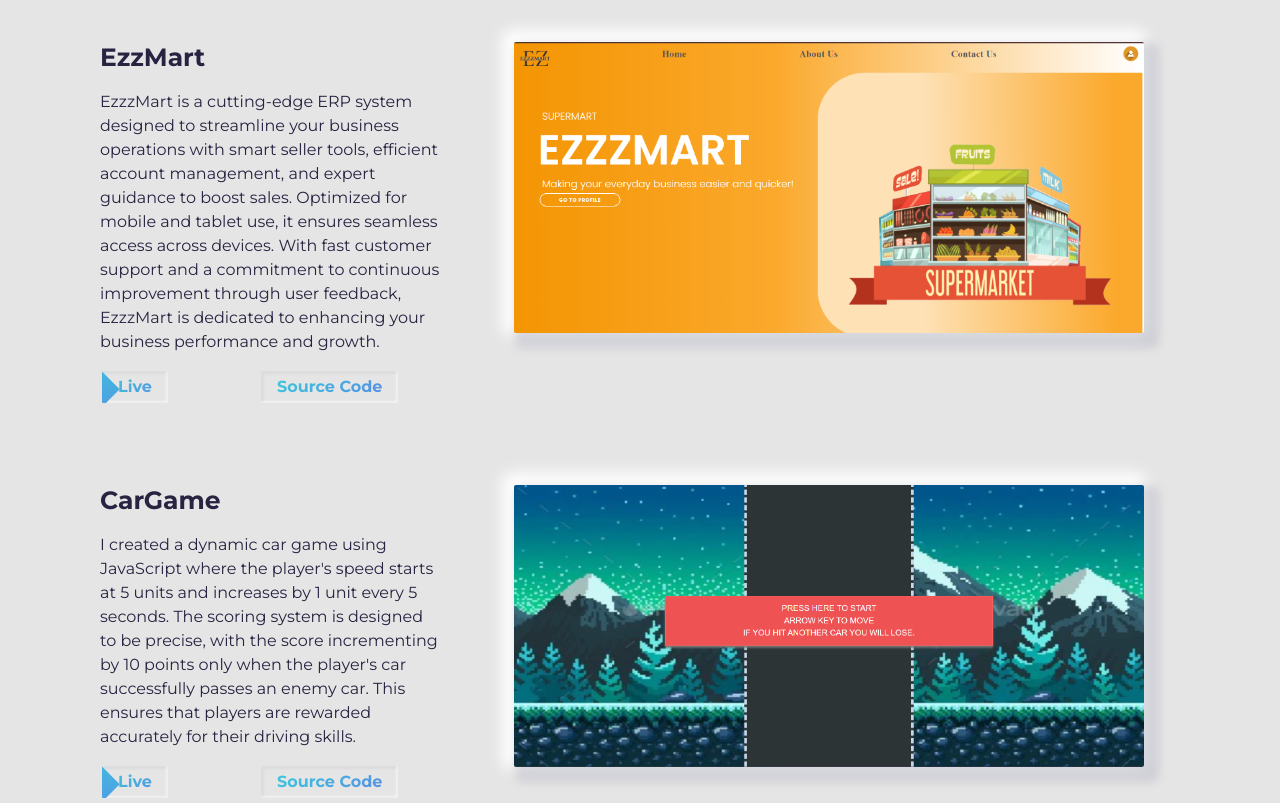
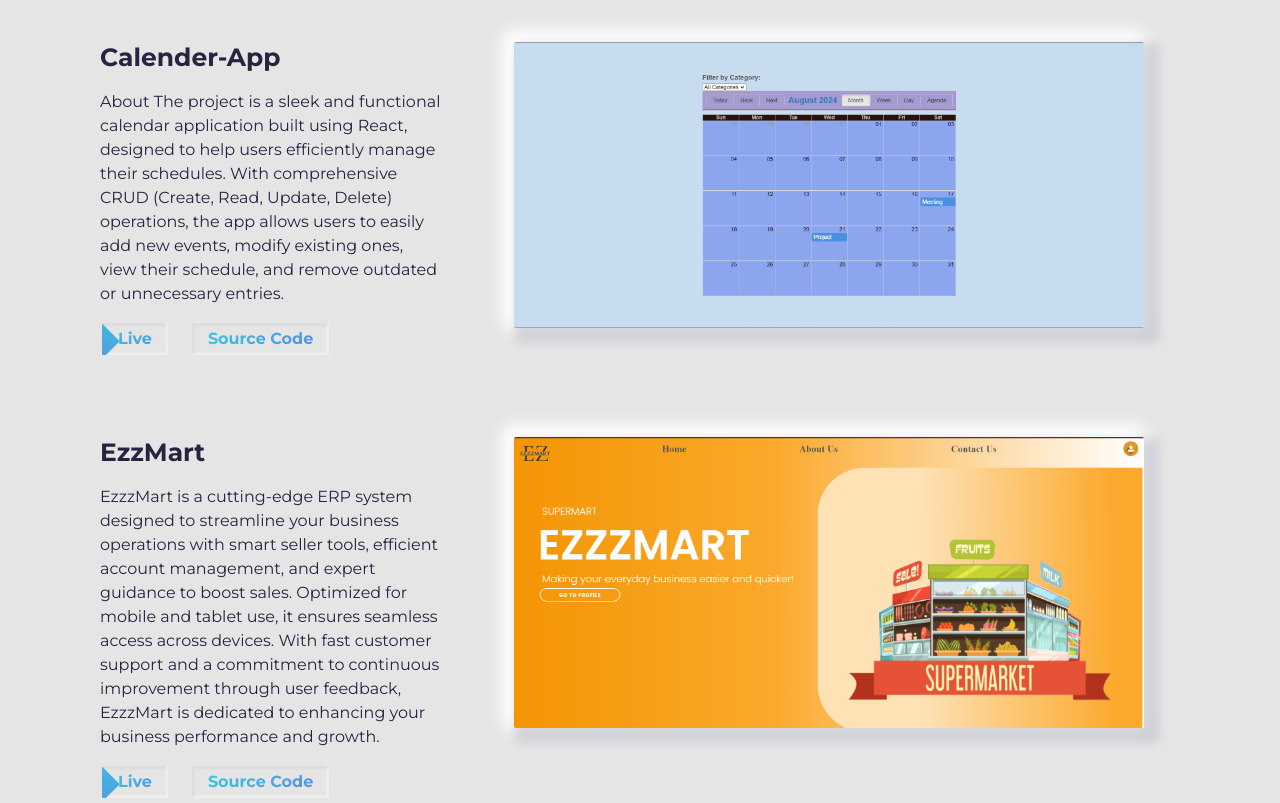
Before and after one commit to Ansh0407/MyPortfolio, a plain HTML site: page index.html in a window 1280 px wide. Shown: the part 1459-2262 px from the top of the page. Drawn offline with nearby package versions, Linux system fonts and the light colour scheme; a script that the page names is missing; files whose address does not match are found by name.

Commit message:
Updated Projects

```diff
--- a/css/main.css
+++ b/css/main.css
@@ -867,7 +867,9 @@ section .row span {
   width: 100%;
   display: flex;
   align-items: center;
+  gap: 20px;
   flex-wrap: wrap;
+  margin-top: 10px;
 }
 
 #projects .project-wrapper__image {
--- a/index.html
+++ b/index.html
@@ -185,6 +185,54 @@
         <div class="project-wrapper">
           <h2 class="section-title dark-blue-text">Projects</h2>
 
+          <!--Calender-App-->
+
+          <article class="row">
+            <div class="project-wrapper__text">
+              <h3 class="project-wrapper__text-title">Calender-App</h3>
+              <p class="project-wrapper__text-info">
+                About The project is a sleek and functional calendar application
+                built using React, designed to help users efficiently manage
+                their schedules. With comprehensive CRUD (Create, Read, Update,
+                Delete) operations, the app allows users to easily add new
+                events, modify existing ones, view their schedule, and remove
+                outdated or unnecessary entries.
+              </p>
+              <div class="project-wrapper__text-btns">
+                <a
+                  href="https://ansh-calender-app.vercel.app/"
+                  target="_blank"
+                  rel="noopener noreferrer"
+                  class="cta-btn cta-btn--hero cta-btn--projects"
+                  >Live</a
+                >
+                <a
+                  href="https://github.com/Ansh0407/Calender-app"
+                  target="_blank"
+                  rel="noopener noreferrer"
+                  class="cta-btn cta-btn--hero cta-btn--projects"
+                  >Source Code</a
+                >
+              </div>
+            </div>
+
+            <div class="project-wrapper__image">
+              <a href="#" target="_blank" rel="noopener noreferrer">
+                <div class="thumbnail rounded">
+                  <img
+                    src="./assets/calenderapp.png"
+                    class="img-fluid"
+                    alt="Project Image"
+                    width="1366"
+                    height="767"
+                  />
+                </div>
+              </a>
+            </div>
+          </article>
+
+          <!--Calender-app -->
+
           <!--EzzzMart Project -->
           <article class="row">
             <div class="project-wrapper__text">
@@ -206,7 +254,7 @@
                   class="cta-btn cta-btn--hero cta-btn--projects"
                   >Live</a
                 >
-                &nbsp;&nbsp;&nbsp;&nbsp;&nbsp;&nbsp;&nbsp;&nbsp;&nbsp;&nbsp;&nbsp;&nbsp;&nbsp;&nbsp;&nbsp;&nbsp;&nbsp;&nbsp;&nbsp;&nbsp;&nbsp;&nbsp;&nbsp;&nbsp;&nbsp;&nbsp;&nbsp;&nbsp;&nbsp;&nbsp;&nbsp;&nbsp;&nbsp;&nbsp;
+
                 <a
                   href="https://github.com/Ansh0407/EzzzMart"
                   target="_blank"
@@ -253,7 +301,7 @@
                   class="cta-btn cta-btn--hero cta-btn--projects"
                   >Live</a
                 >
-                &nbsp;&nbsp;&nbsp;&nbsp;&nbsp;&nbsp;&nbsp;&nbsp;&nbsp;&nbsp;&nbsp;&nbsp;&nbsp;&nbsp;&nbsp;&nbsp;&nbsp;&nbsp;&nbsp;&nbsp;&nbsp;&nbsp;&nbsp;&nbsp;&nbsp;&nbsp;&nbsp;&nbsp;&nbsp;&nbsp;&nbsp;&nbsp;&nbsp;&nbsp;
+
                 <a
                   href="https://github.com/Ansh0407/CarGame"
                   target="_blank"
@@ -297,7 +345,7 @@
                   class="cta-btn cta-btn--hero cta-btn--projects"
                   >Live</a
                 >
-                &nbsp;&nbsp;&nbsp;&nbsp;&nbsp;&nbsp;&nbsp;&nbsp;&nbsp;&nbsp;&nbsp;&nbsp;&nbsp;&nbsp;&nbsp;&nbsp;&nbsp;&nbsp;&nbsp;&nbsp;&nbsp;&nbsp;&nbsp;&nbsp;&nbsp;&nbsp;&nbsp;&nbsp;&nbsp;&nbsp;&nbsp;&nbsp;&nbsp;&nbsp;
+
                 <a
                   href="https://github.com/Ansh0407/MyPortfolio"
                   target="_blank"
@@ -342,7 +390,7 @@
                   class="cta-btn cta-btn--hero cta-btn--projects"
                   >Live</a
                 >
-                &nbsp;&nbsp;&nbsp;&nbsp;&nbsp;&nbsp;&nbsp;&nbsp;&nbsp;&nbsp;&nbsp;&nbsp;&nbsp;&nbsp;&nbsp;&nbsp;&nbsp;&nbsp;&nbsp;&nbsp;&nbsp;&nbsp;&nbsp;&nbsp;&nbsp;&nbsp;&nbsp;&nbsp;&nbsp;&nbsp;&nbsp;&nbsp;&nbsp;&nbsp;
+
                 <a
                   href="https://github.com/Ansh0407/T-Une"
                   target="_blank"
@@ -368,45 +416,7 @@
             </div>
           </article>
           <!--T-Une Project -->
-          <!--Paperless Pages Project -->
 
-          <article class="row">
-            <div class="project-wrapper__text">
-              <h3 class="project-wrapper__text-title">Paperless-Pages</h3>
-              <p class="project-wrapper__text-info">
-                Paperless Pages is an innovative web application that
-                revolutionizes the way users purchase books online. Built with a
-                combination of HTML, CSS, PHP, and JavaScript, this platform
-                seamlessly integrates machine learning techniques, i.e.,
-                collaborative filtering, to provide personalized book
-                recommendations to its users.
-              </p>
-              <div class="project-wrapper__text-btns">
-                <a
-                  href="https://github.com/Ansh0407/paperless-pages"
-                  target="_blank"
-                  rel="noopener noreferrer"
-                  class="cta-btn cta-btn--hero cta-btn--projects"
-                  >Source Code</a
-                >
-              </div>
-            </div>
-
-            <div class="project-wrapper__image">
-              <a href="#" target="_blank" rel="noopener noreferrer">
-                <div class="thumbnail rounded">
-                  <img
-                    src="./assets/paperlesspages.png"
-                    class="img-fluid"
-                    alt="Project Image"
-                    width="1366"
-                    height="767"
-                  />
-                </div>
-              </a>
-            </div>
-          </article>
-          <!--Paperless Pages Project -->
           <!-- Hostel-Bites -->
           <article class="row">
             <div class="project-wrapper__text">
```
Also changed, not shown: assets/calenderapp.png (added).
